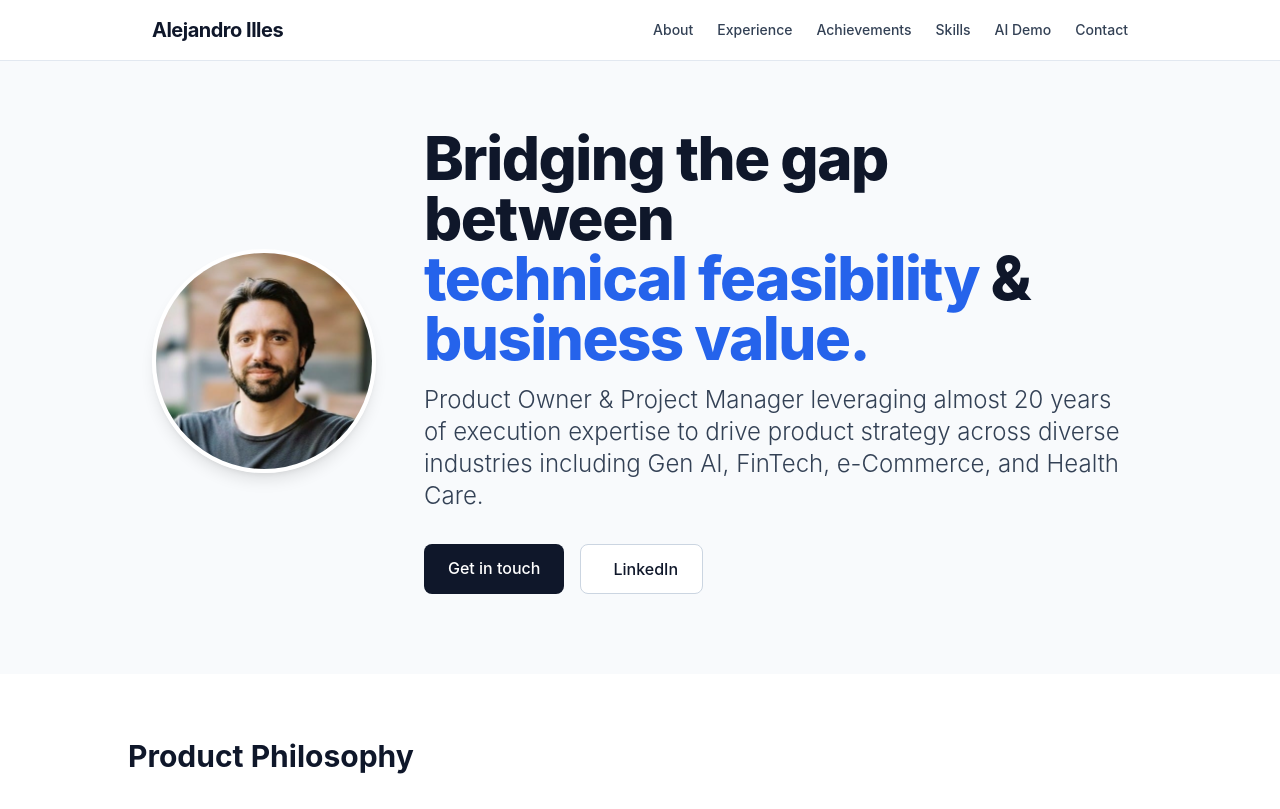
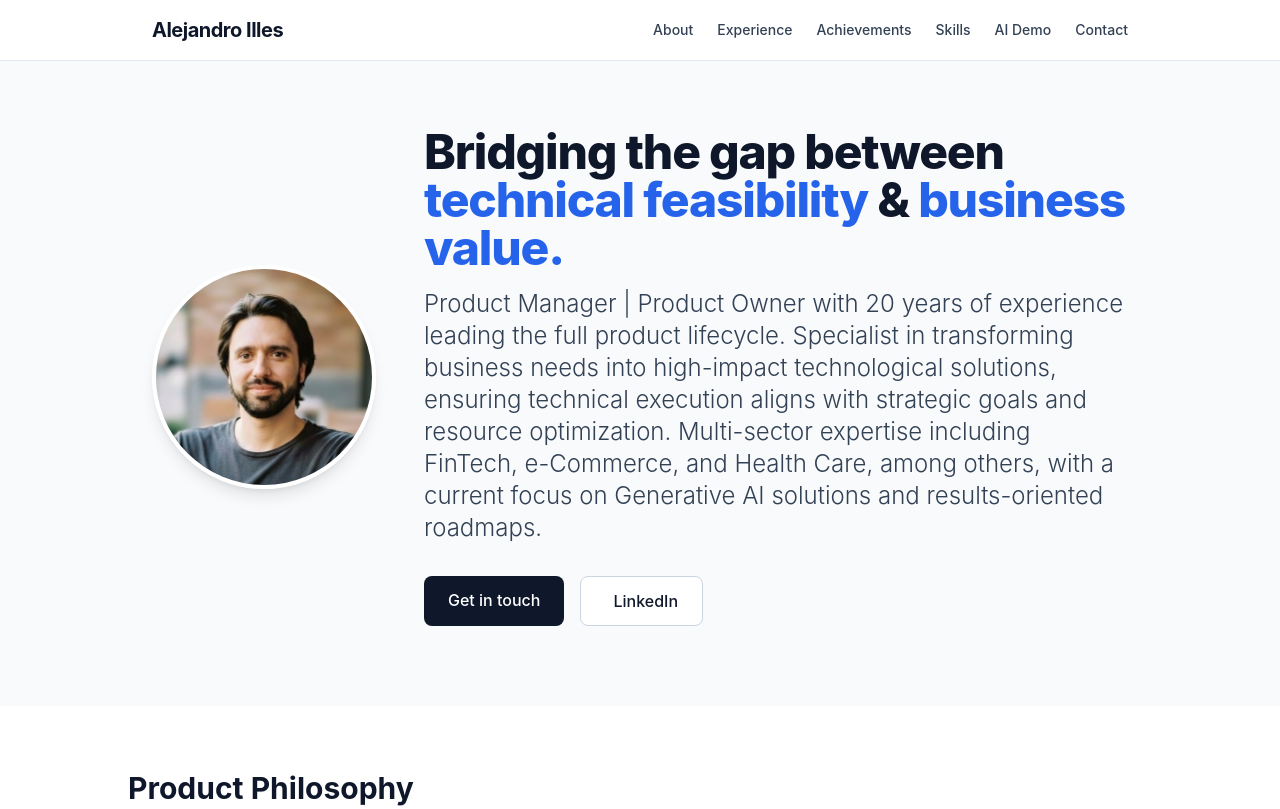
Before and after one commit to illes-ale/alejandroilles, a plain HTML site: page index.html in a window 1280 px wide. Shown: the top 809 px of the page. Drawn offline with nearby package versions, Linux system fonts and the light colour scheme; some icons are missing.

Commit message:
Update index.html

```diff
--- a/index.html
+++ b/index.html
@@ -63,12 +63,12 @@
 
             <!-- Text Content -->
             <div class="text-center md:text-left">
-                <h1 class="text-5xl md:text-6xl font-extrabold tracking-tight mb-4 leading-tight">
+                <h1 class="text-4xl md:text-5xl font-extrabold tracking-tight mb-4 leading-tight">
                     Bridging the gap between <br class="hidden xl:block">
                     <span class="text-accent">technical feasibility</span> & <span class="text-accent">business value.</span>
                 </h1>
                 <p class="text-xl md:text-2xl text-secondary font-light max-w-3xl mb-8">
-                    Product Owner & Project Manager leveraging almost 20 years of execution expertise to drive product strategy across diverse industries including Gen AI, FinTech, e-Commerce, and Health Care.
+                    Product Manager | Product Owner with 20 years of experience leading the full product lifecycle. Specialist in transforming business needs into high-impact technological solutions, ensuring technical execution aligns with strategic goals and resource optimization. Multi-sector expertise including FinTech, e-Commerce, and Health Care, among others, with a current focus on Generative AI solutions and results-oriented roadmaps.
                 </p>
                 <div class="flex flex-wrap justify-center md:justify-start gap-4 mt-8">
                     <a href="#contact" class="bg-primary text-white px-6 py-3 rounded-lg font-medium hover:bg-secondary transition-colors">
```
